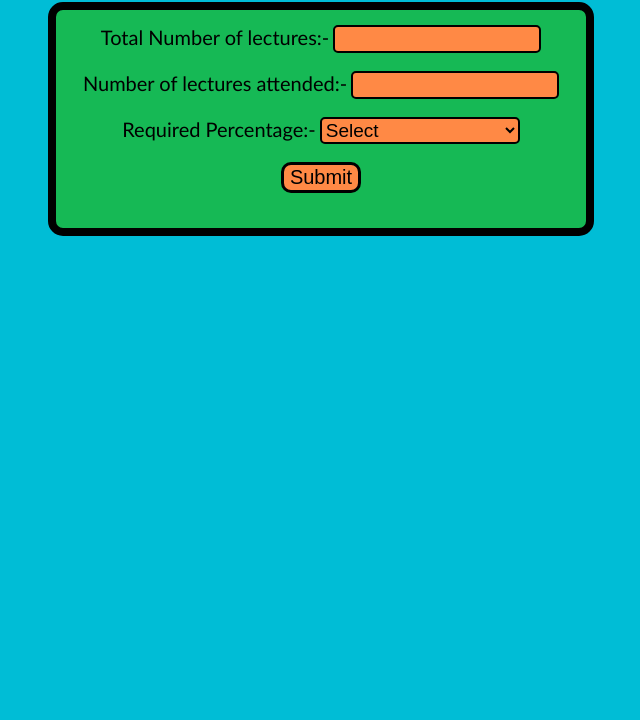
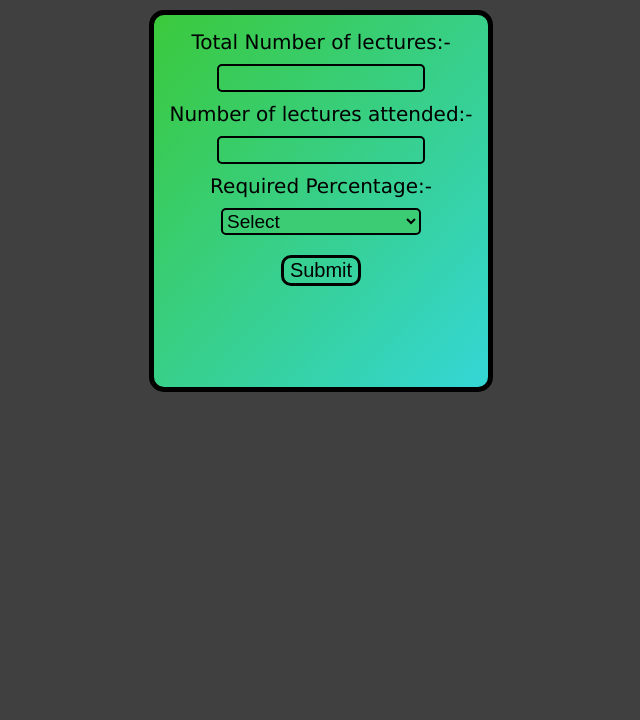
Before and after one commit to LoafCitler/Attendance_Calculator, a plain HTML site: page index.html in a window 1280 px wide. Shown: the part 80-800 px from the top of the page, without its empty margins (319-959 px from the left). Drawn offline with Linux system fonts and the light colour scheme.

Commit message:
Add files via upload

```diff
--- a/index.html
+++ b/index.html
@@ -6,59 +6,94 @@
     <title>Attendance Calculator</title>
     <style>
         body {
-            text-align: center;
-            background-color: rgb(0, 189, 214);
+            display: flex;
+            flex-direction: column;
+            align-items: center;
+            background-color: rgb(65, 64, 64);
+            flex-wrap: wrap;
         }
 
         h1 {
-            font-family: 'Gill Sans', 'Gill Sans MT', Calibri, 'Trebuchet MS', sans-serif
+            background-image: linear-gradient(to bottom right,rgb(59, 201, 59),rgb(0, 255, 255));
+            font-family: 'Gill Sans', 'Gill Sans MT', Calibri, 'Trebuchet MS', sans-serif;
+            color: transparent;
+            background-clip: text;
         }
 
         label {
             font-size: 20px;
-            font-family: 'Gill Sans', 'Gill Sans MT', Calibri, 'Trebuchet MS', sans-serif;
+            font-family:'Lucida Sans', 'Lucida Sans Regular', 'Lucida Grande', 'Lucida Sans Unicode', Geneva, Verdana, sans-serif;
         }
 
         .inp{
             font-size: 19px;
+            margin: 10px;
             width: 200px;
             border-radius: 5px;
-            background-color: rgb(255, 137, 69);
+            background-color: transparent;
             border: 2px solid;
-            transition: 150ms ease-in;
+            transition: 120ms ease-in;
+            font-weight: 450;
         }
         .inp:hover{
-            background-color: rgb(216, 102, 36);
+            scale: 1.05;
+            box-shadow:4px 4px black ;
         }
 
         p {
-            font-size: 20px;
-            font-family: 'Gill Sans', 'Gill Sans MT', Calibri, 'Trebuchet MS', sans-serif;
-            color: rgb(255, 224, 186);
+            font-size: 19px;
+            font-family: 'Lucida Sans', 'Lucida Sans Regular', 'Lucida Grande', 'Lucida Sans Unicode', Geneva, Verdana, sans-serif;
+            color: rgb(252, 227, 197);
+            font-weight: 450;
         }
 
         .b{
             font-size: 20px;
             border-radius: 10px;
+            margin: 10px;
             border: 3px solid ;
-            background-color: rgb(255, 137, 69);
-            transition: 150ms ease-in;
+            background-color: transparent;
+            transition: 120ms ease-in-out;
+            font-weight: 450;
         }
 
         .b:hover{
-            background-color: rgb(216, 102, 36);
+            scale: 1.05;
+            box-shadow:4px 4px black ;
         }
 
         .box{
-            background-color: rgb(22, 185, 85);
-            border: 8px solid black;
-            width: 500px;
-            min-width: 250px;
-            height: auto;
+            display: flex;
+            flex-wrap: wrap;
+            flex-direction: column;
+            align-items: center;
+            justify-content: start;
+            background-image: linear-gradient(to bottom right,rgb(59, 201, 59),rgb(52, 214, 214));
+            border: 5px solid black;
+            max-width: fit-content;
+            max-height: 60vh;
             padding: 15px;
             border-radius: 15px;
-            margin-left: auto;
-            margin-right: auto;
+            transition: 175ms ease-in-out;
+        }
+
+        .box:hover{
+            scale: 1.05;
+            box-shadow:5px 5px black ;
+        }
+
+        .inp1{
+            font-size: 19px;
+            margin: 10px;
+            width: 200px;
+            border-radius: 5px;
+            background-color: rgb(60, 204, 115);
+            border: 2px solid;
+            transition: 120ms ease-in;
+        }
+        .inp1:hover{
+            scale: 1.05;
+            box-shadow:4px 4px black ;
         }
     </style>
 </head>
@@ -67,12 +102,10 @@
     <div class="box">
         <label>Total Number of lectures:-</label>
         <input class="inp" type="number" id="totalattendance" action="">
-        <br><br>
         <label>Number of lectures attended:-</label>
         <input class="inp" type="number" id="attended" action="">
-        <br><br>
         <label>Required Percentage:-</label>
-        <select class="inp" id='rp' >
+        <select class="inp1" id='rp' >
             <option value="0">Select</option>
             <option value="75">75%</option>
             <option value="80">80%</option>
@@ -81,11 +114,9 @@
             <option value="95">95%</option>
             <option value="99">99%</option>
         </select>
-        <br><br>
         <button onclick="display()" class="b">Submit</button>
         <p id="out1"></p>
         <p id="out2"></p>
-        <p id="out3"></p>
     </div>
     <script>
         function display()
@@ -101,13 +132,11 @@
             }
             else
             {
-                document.getElementById('out1').innerHTML='Your current Attendance Percentage is:- '+Math.trunc(pr);
+                document.getElementById('out1').innerHTML='Your Attendance Percentage is:- '+Math.trunc(pr);
                 if (pr>=rp){
-                    document.getElementById('out2').innerHTML='You meet the required attendance';
-                    document.getElementById('out3').innerHTML='';
                     ml=(la*100)/rp-ta;
                     if(pr>rp){
-                        document.getElementById('out3').innerHTML='You can miss '+ Math.trunc(ml) +' lectures to keep the '+ rp +'%';
+                        document.getElementById('out2').innerHTML='You can bunk '+ Math.trunc(ml)+' lectures.';
                     }
 
 
@@ -116,8 +145,7 @@
                     var am=(ta*rp-100*la)/(100-rp);
                     var a= (ta+am);
                     var b= (la+am);
-                    document.getElementById('out2').innerHTML='You have to attend '+am+' more lectures.<br><br>With your Total Lectures beign :- '+a+'<br><br>'+'And attended lectures beign :- '+b;
-                    document.getElementById('out3').innerHTML='';
+                    document.getElementById('out2').innerHTML='You have to attend '+am+' more lectures.';
 
                 }
             }
```
